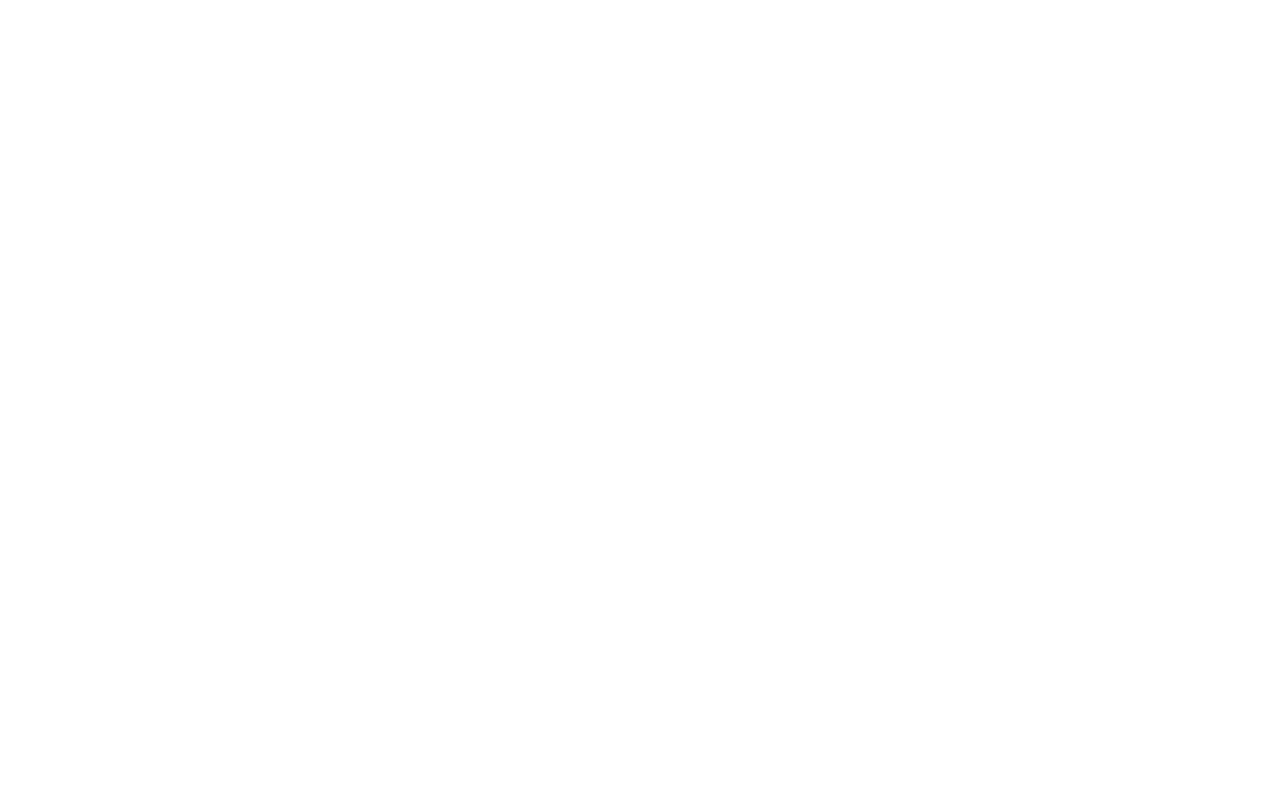
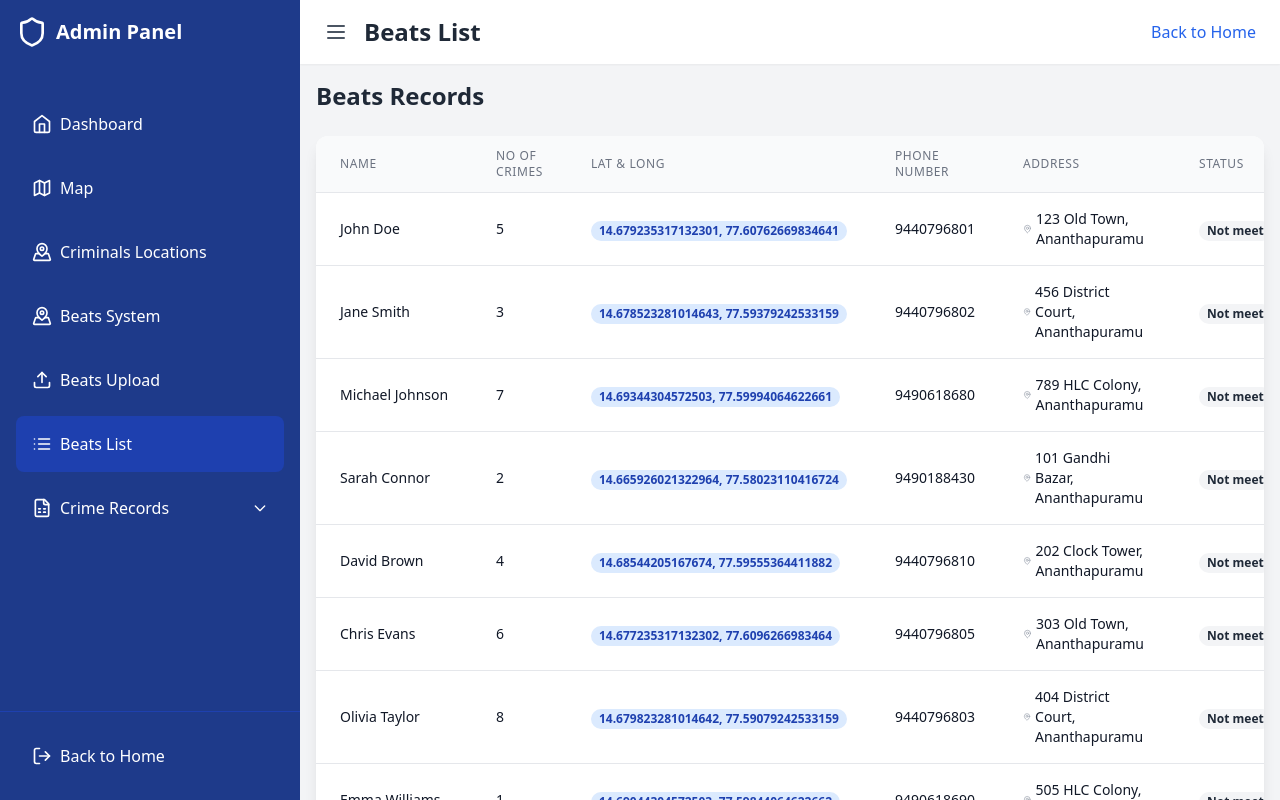
Before and after one commit to LearnerShyam1947/police-vite-demo, a React (Vite) app: page /beats-list in a window 1280 px wide. Before the commit this address had no page. Built offline with nearby package versions, Linux system fonts and the light colour scheme.

Commit message:
edited MyLocationTracker component

```diff
--- a/src/App.tsx
+++ b/src/App.tsx
@@ -18,6 +18,7 @@ import TestMap from './pages/TestMap';
 import UploadFile from './pages/UploadFile';
 import Login from './pages/auth/Login';
 import Criminals from './pages/criminals';
+import BeatsList from './pages/BeatsList';
 
 function App() {
   return (
@@ -43,6 +44,7 @@ function App() {
           <Route path="/dashboard" element={<Dashboard />} />
           <Route path="/map" element={<FullMap />} />
           <Route path="/beats-system" element={<BeatsSystem />} />
+          <Route path="/beats-list" element={<BeatsList />} />
           <Route path="/criminals-locations" element={<Criminals />} />
           <Route path="/crimes" element={<CrimeRecordsList />} />
           <Route path="/crimes/add-options" element={<AddOptions />} />
--- a/src/components/DashboardLayout.tsx
+++ b/src/components/DashboardLayout.tsx
@@ -2,6 +2,7 @@ import { motion } from 'framer-motion';
 import {
   FileSpreadsheet,
   Home,
+  List,
   LogOut,
   Map,
   MapPinned,
@@ -128,6 +129,16 @@ function DashboardLayout() {
             {isSidebarOpen && <span>Beats Upload</span>}
           </Link>
 
+          <Link
+            to="/beats-List"
+            className={`flex items-center space-x-2 p-4 rounded-lg transition-colors ${
+              location.pathname === '/beats-list' ? 'bg-blue-800' : 'hover:bg-blue-800'
+            }`}
+          >
+            <List size={20} />
+            {isSidebarOpen && <span>Beats List</span>}
+          </Link>
+
 
           <div>
             <button
@@ -223,6 +234,7 @@ function DashboardLayout() {
                 {location.pathname === '/criminals-locations' && 'Criminals Locations'}
                 {location.pathname === '/beats-system' && 'Beats System'}
                 {location.pathname === '/beats-upload' && 'Beats upload'}
+                {location.pathname === '/beats-list' && 'Beats List'}
                 {location.pathname === '/crimes' && 'Crime Records'}
                 {location.pathname === '/crimes/add' && 'Add Crime Record'}
                 {location.pathname === '/crimes/upload' && 'Upload File'}
--- /dev/null
+++ b/src/pages/BeatsList.tsx
@@ -0,0 +1,72 @@
+import { MapPin } from 'lucide-react';
+import { sampleData } from '../data/beats-sample';
+
+// Mock data for demonstration
+
+function BeatsList() {
+  return (
+    <div>
+      <div className="flex justify-between items-center mb-6">
+        <h1 className="text-2xl font-bold text-gray-800">Beats Records</h1>
+
+      </div>
+
+      <div className="bg-white rounded-xl shadow-lg overflow-hidden">
+        <div className="overflow-x-auto">
+          <table className="min-w-full divide-y divide-gray-200">
+            <thead className="bg-gray-50">
+              <tr>
+                <th className="px-6 py-3 text-left text-xs font-medium text-gray-500 uppercase tracking-wider">Name</th>
+                <th className="px-6 py-3 text-left text-xs font-medium text-gray-500 uppercase tracking-wider">No of crimes</th>
+                <th className="px-6 py-3 text-left text-xs font-medium text-gray-500 uppercase tracking-wider">Lat & long</th>
+                <th className="px-6 py-3 text-left text-xs font-medium text-gray-500 uppercase tracking-wider">Phone Number</th>
+                <th className="px-6 py-3 text-left text-xs font-medium text-gray-500 uppercase tracking-wider">Address</th>
+                <th className="px-6 py-3 text-left text-xs font-medium text-gray-500 uppercase tracking-wider">Status</th>
+              </tr>
+            </thead>
+            <tbody className="bg-white divide-y divide-gray-200">
+              {sampleData.map((record) => (
+                <tr key={record.name} className="hover:bg-gray-50">
+                  <td className="px-6 py-4 whitespace-nowrap">
+                    <div className="text-sm font-medium text-gray-900">{record.name}</div>
+                  </td>
+                  <td className="px-6 py-4 whitespace-nowrap">
+                    <div className="text-sm font-medium text-gray-900">{record.noOfCrimes}</div>
+                  </td>
+                  <td className="px-6 py-4 whitespace-nowrap">
+                    <span className="px-2 inline-flex text-xs leading-5 font-semibold rounded-full bg-blue-100 text-blue-800">
+                      {record.lat}, {record.long}
+                    </span>
+                  </td>
+                  <td className="px-6 py-4 whitespace-nowrap">
+                    <div className="text-sm text-gray-900">{record.phoneNumber}</div>
+                  </td>
+                  <td className="px-6 py-4">
+                    <div className="flex items-center text-sm text-gray-900">
+                      <MapPin size={16} className="mr-1 text-gray-400" />
+                      {record.address}
+                    </div>
+                  </td>
+                  <td className="px-6 py-4 whitespace-nowrap">
+                    <span className={`px-2 inline-flex text-xs leading-5 font-semibold rounded-full ${
+                      record.aadharNumber === 'closed'
+                        ? 'bg-green-100 text-green-800'
+                        : record.address === 'in_progress'
+                        ? 'bg-yellow-100 text-yellow-800'
+                        : 'bg-gray-100 text-gray-800'
+                    }`}>
+                      Not meet
+                    </span>
+                  </td>
+
+                </tr>
+              ))}
+            </tbody>
+          </table>
+        </div>
+      </div>
+    </div>
+  );
+}
+
+export default BeatsList;
--- a/src/pages/MyLocationTracker.tsx
+++ b/src/pages/MyLocationTracker.tsx
@@ -1,55 +1,8 @@
-// import React, { useEffect, useState } from 'react';
-// import { MapContainer, Marker, TileLayer } from 'react-leaflet';
-
-
-// const MyLocationTracker = () => {
-
-//     const [tracking, setTracking] = useState<boolean>(false);
-
-//     useEffect(() => {
-//         if (tracking) {
-//             console.log("tracking started............");
-//         }
-//         else {
-//             console.log("tracking stoped............");
-//         }
-//     }, [tracking])
-
-//     const toggleStete = () => {
-//         setTracking(!tracking);
-//     }
-
-//     return (
-//         <React.Fragment>
-//             <MapContainer
-//                 key="123"
-//                 center={[16.515072, 80.6322176]}
-//                 zoom={10}
-//                 style={{ width: '100%', height: '700px' }}
-//             >
-//                 <TileLayer
-//                     url="https://{s}.tile.openstreetmap.org/{z}/{x}/{y}.png"
-//                     attribution='&copy; OpenStreetMap contributors'
-//                 />
-
-//                 <Marker position={[16.515072, 80.6322176]} />
-
-//             </MapContainer>
-//             <div>
-//                 <button onClick={toggleStete} className='px-4 py-2 bg-gray-400'>{tracking ? 'stop' : 'start'}</button>
-//             </div>
-//         </React.Fragment>
-
-
-//     );
-// };
-
-// export default MyLocationTracker;
 
 import React, { useEffect, useState } from 'react';
 import { MapContainer, Marker, TileLayer, Polyline } from 'react-leaflet';
 
-// Function to get the current location
+
 export const getCurrentLocation = (): Promise<{ latitude: number, longitude: number }> => {
     return new Promise((resolve, reject) => {
         if (!navigator.geolocation) {
@@ -72,22 +25,27 @@ const MyLocationTracker = () => {
     const [tracking, setTracking] = useState<boolean>(false);
     const [location, setLocation] = useState<{ latitude: number, longitude: number } | null>(null);
     const [startLocation, setStartLocation] = useState<{ latitude: number, longitude: number } | null>(null);
+    const [pos, setPos] = useState<any[]>([]);
 
     useEffect(() => {
         let interval: any = null;
 
-        // Start tracking when tracking is true
+
         if (tracking) {
             console.log("Tracking started...");
 
-            // Fetch the current location every 5 seconds
+
             interval = setInterval(() => {
                 getCurrentLocation()
                     .then((coords) => {
                         setLocation(coords);
-                        console.log(coords);
 
-                        // Set the start location when tracking is first started
+                        if (!startLocation) {
+                            setStartLocation(coords);
+                        }
+
+                        setPos((prevPos) => [...prevPos, [coords.latitude, coords.longitude]]);
+
                         if (!startLocation) {
                             setStartLocation(coords);
                         }
@@ -95,16 +53,16 @@ const MyLocationTracker = () => {
                     .catch((error) => {
                         console.error("Error getting location:", error);
                     });
-            }, 5000); // 5 seconds interval
+            }, 5000);
         } else {
             console.log("Tracking stopped...");
-            // Clear the interval if tracking is stopped
+
             if (interval) {
                 clearInterval(interval);
             }
         }
 
-        // Cleanup on component unmount or when tracking changes
+
         return () => {
             if (interval) {
                 clearInterval(interval);
@@ -120,7 +78,7 @@ const MyLocationTracker = () => {
         <React.Fragment>
             <MapContainer
                 key="123"
-                center={[16.515072, 80.6322176]} // Default center
+                center={[16.515072, 80.6322176]}
                 zoom={10}
                 style={{ width: '100%', height: '700px' }}
             >
@@ -144,7 +102,7 @@ const MyLocationTracker = () => {
                     <Polyline
                         positions={[
                             [startLocation.latitude, startLocation.longitude],
-                            [location.latitude, location.longitude],
+                            ...pos
                         ]}
                         color="red"
                     />
```
